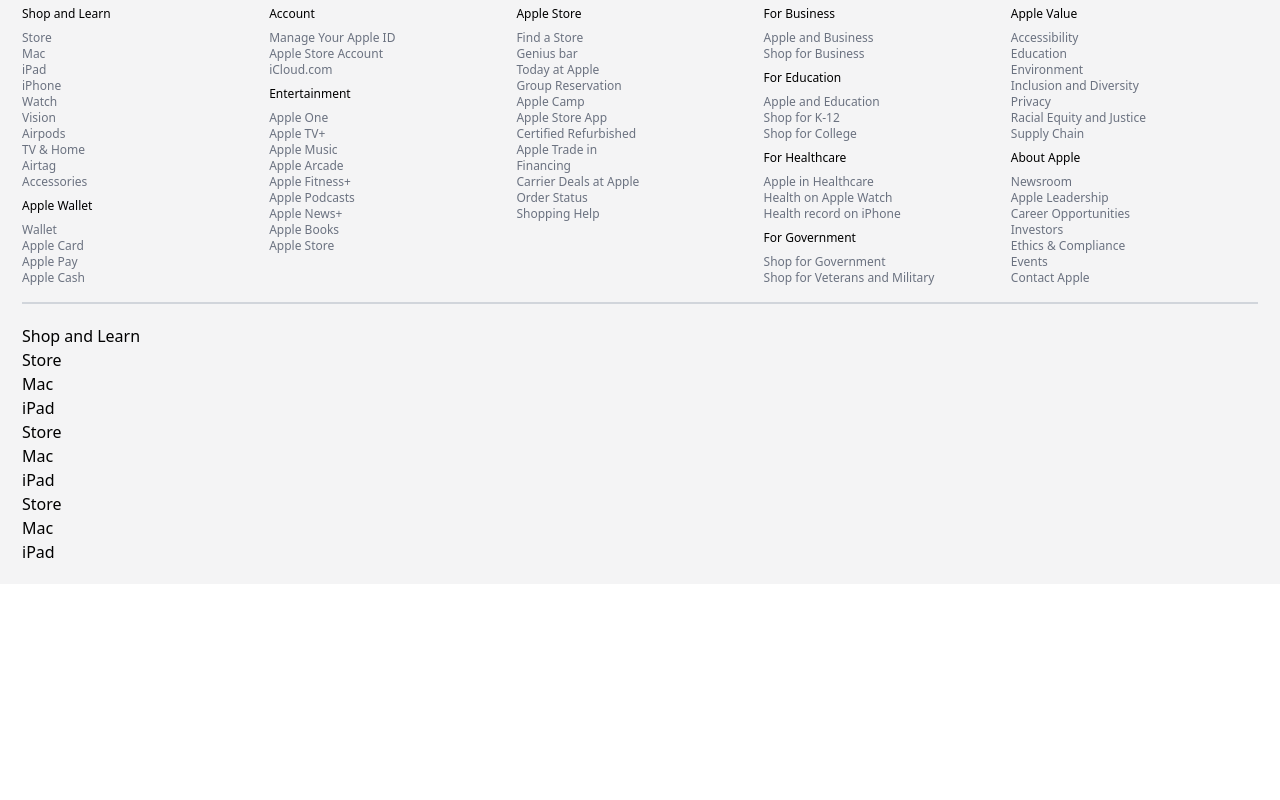
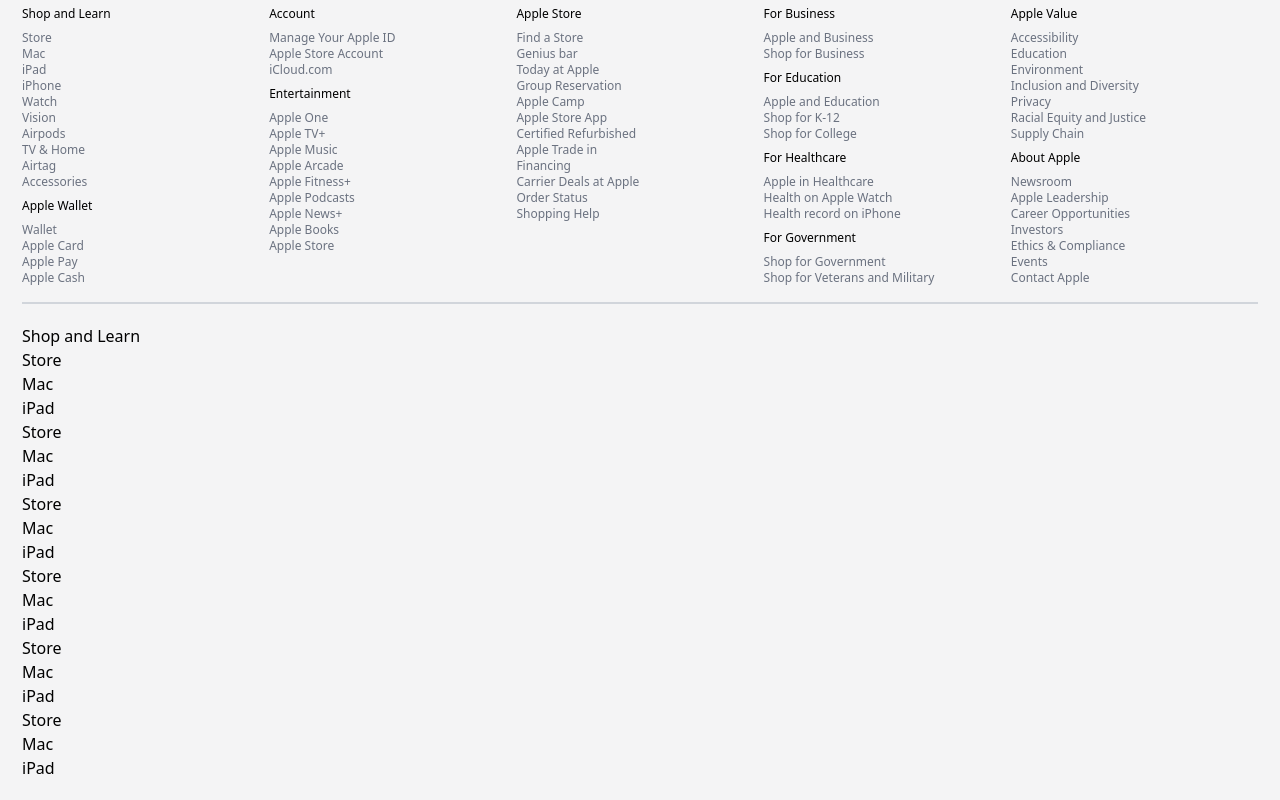
Before and after one commit to Kh1T/individual-apple-webclone, a website: page pages/main.html in a window 1280 px wide. Shown: the part 3412-4212 px from the top of the page. Before the commit the page ends 3996 px from the top, so only its background shows below. Drawn offline with nearby package versions, Linux system fonts and the light colour scheme.

Commit message:
feature: edit code in footer.

```diff
--- a/pages/main.html
+++ b/pages/main.html
@@ -414,6 +414,17 @@
                     <li>Mac</li>
                     <li>iPad</li>
                 </ul>
+                <ul>
+                    <li>Store</li>
+                    <li>Mac</li>
+                    <li>iPad</li>
+                    <li>Store</li>
+                    <li>Mac</li>
+                    <li>iPad</li>
+                    <li>Store</li>
+                    <li>Mac</li>
+                    <li>iPad</li>
+                </ul>
             </div>
         </section>
     </div>
```
Also changed, not shown: test.html (deleted), 1 other file.
